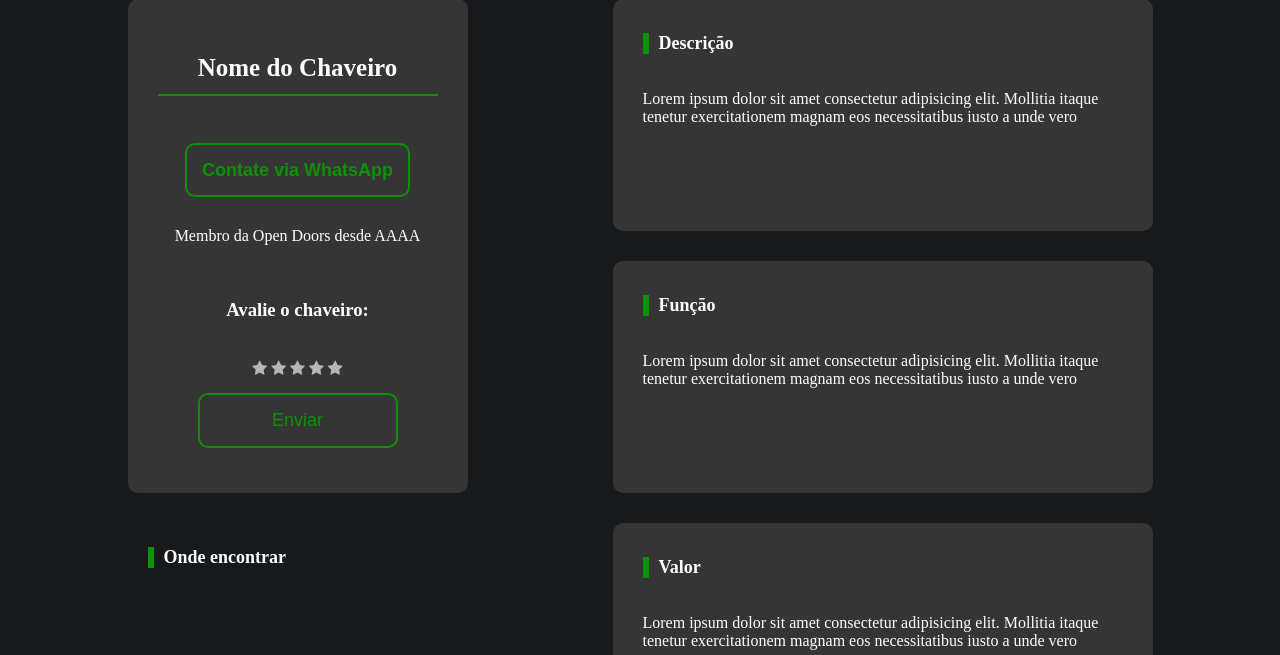
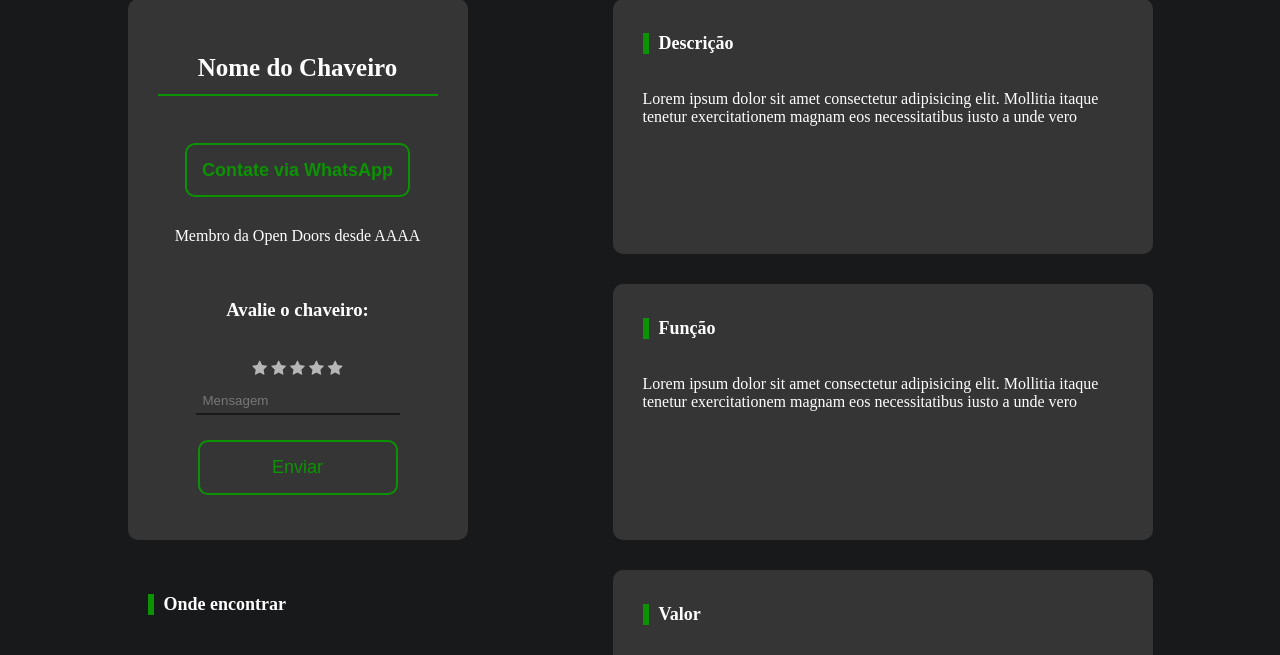
Before and after one commit to LeonardoAndrad3/Etec-TCC, a PHP site: page /detalhe-servicos.html in a window 1280 px wide. Shown: the part 141-796 px from the top of the page. Run offline with PHP 8.4, Linux system fonts and the light colour scheme; some libraries are stand-ins or nearby versions.

Commit message:
adicionei um input text para avaliar

```diff
--- a/web/css/style.css
+++ b/web/css/style.css
@@ -746,6 +746,25 @@ a:hover{ /*mostrar área de contato*/
     .estrelas input[type=radio]:checked ~ label i.fa:before{
         color: rgb(182, 182, 182);
     }
+    .estrelas input[type=text]{
+        background-color: rgb(53, 53, 53);
+        border: none;
+        border-bottom: 2px solid rgb(24, 25, 27);
+        color: white;
+        width: 200px;
+        margin: 10px 0 10px 0;
+        padding: 5px 2px;
+    }
+    .estrelas input[type=text]:hover{
+        border-color: rgb(12, 147, 3);
+    }
+    .estrelas input[type=text]::placeholder{
+        color: rgb(119, 119, 119);
+        padding-left: 5px;
+    }
+    .estrelas input:focus{
+        outline: 0;
+    }
     /*Fim estrelas*/
     .botao-detalhes-estrela{
         color: rgb(12, 147, 3);
--- a/web/detalhe-servicos.html
+++ b/web/detalhe-servicos.html
@@ -50,7 +50,8 @@
                         <input type="radio" id="estrela_quatro" name="estrela" value="4">
                         <label for="estrela_cinco"><i class="fa"></i></label>
                         <input type="radio" id="estrela_cinco" name="estrela" value="5"><br/>
-                        <input type="submit" class="botao-detalhes-estrela" value="Enviar">
+                        <input type="text" name="Mensagem" placeholder="Mensagem"><br/>
+                        <input type="submit" class="botao-detalhes-estrela" value="Enviar"><br/>
                     </form>
                 </li>
             </ul>
```
